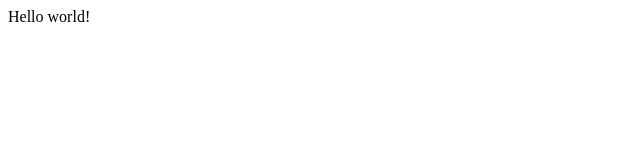
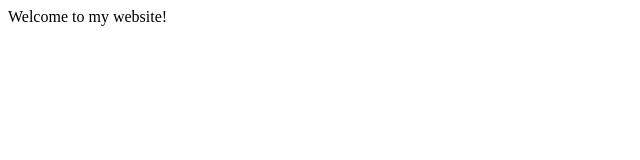
Before and after one commit to ItsTommyGun/portfolio, a Gatsby site: page / in a window 1280 px wide. Shown: the whole page, without its empty margins (0-640 px from the left). Built offline with nearby package versions, Linux system fonts and the light colour scheme; Gatsby itself is replaced by a stand-in of ours.

Commit message:
test deployment

```diff
--- a/src/pages/index.js
+++ b/src/pages/index.js
@@ -1,5 +1,5 @@
 import React from "react"
 
 export default function Home() {
-  return <div>Hello world!</div>
+  return <div>Welcome to my website!</div>
 }
```
